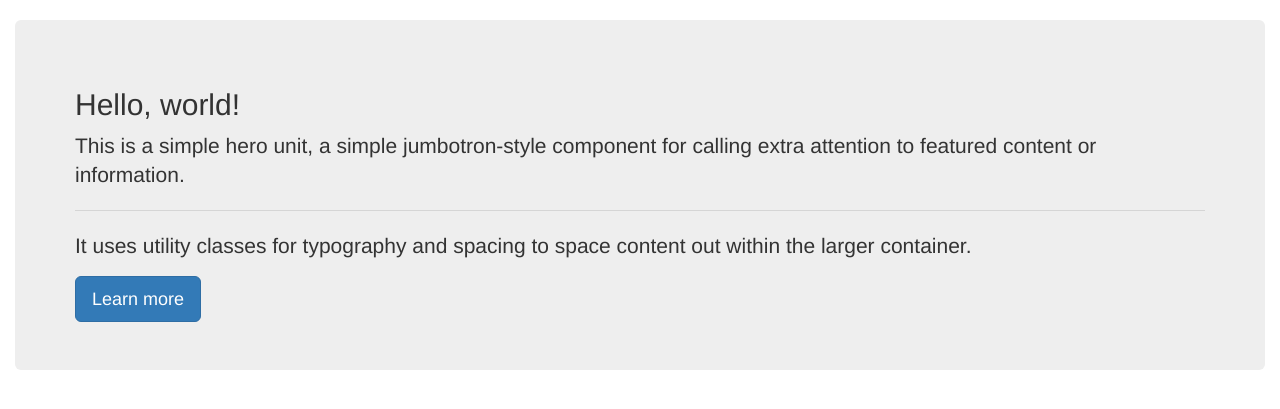
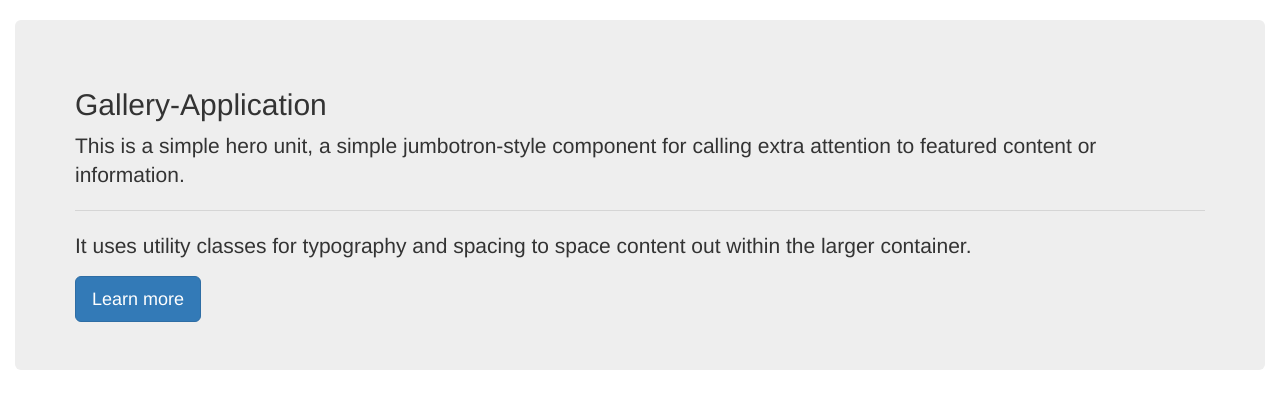
Before and after one commit to Adho-Code/Gallery-App, a Django app: page / in a window 1280 px wide. Shown: the part 52-461 px from the top of the page. Run offline with Django 3.2, Linux system fonts and the light colour scheme; data that the repository does not hold is empty; some libraries are stand-ins or nearby versions.

```diff
--- a/pictures/templates/index.html
+++ b/pictures/templates/index.html
@@ -5,7 +5,7 @@
 
 <div class="container-fluid">
         <div class="jumbotron">
-                <h2 class="display-4">Hello, world!</h2>
+                <h2 class="display-4">Gallery-Application</h2>
                 <p class="lead">This is a simple hero unit, a simple jumbotron-style component for calling extra attention to featured content or information.</p>
                 <hr class="my-4">
                 <p>It uses utility classes for typography and spacing to space content out within the larger container.</p>
```
